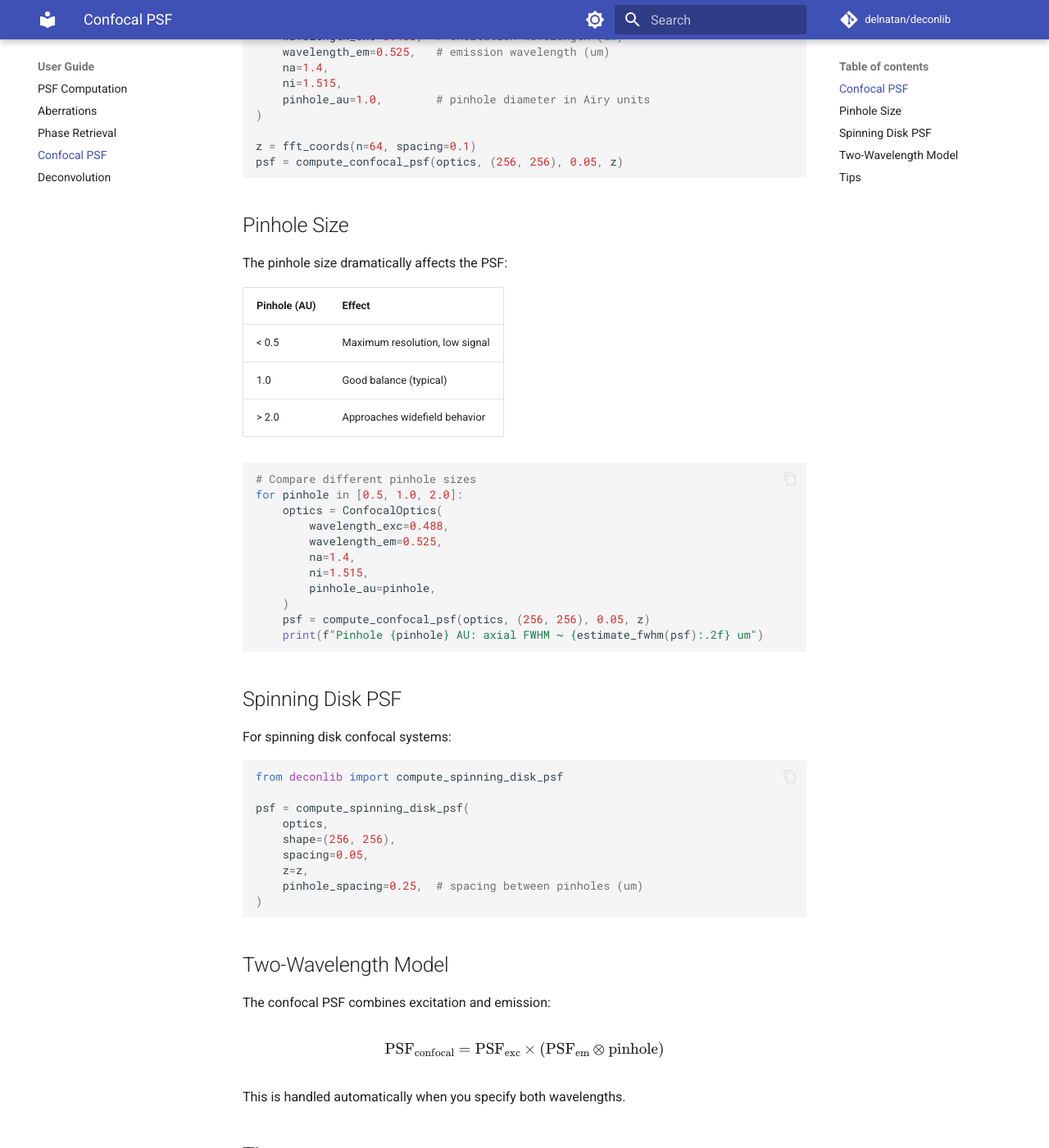
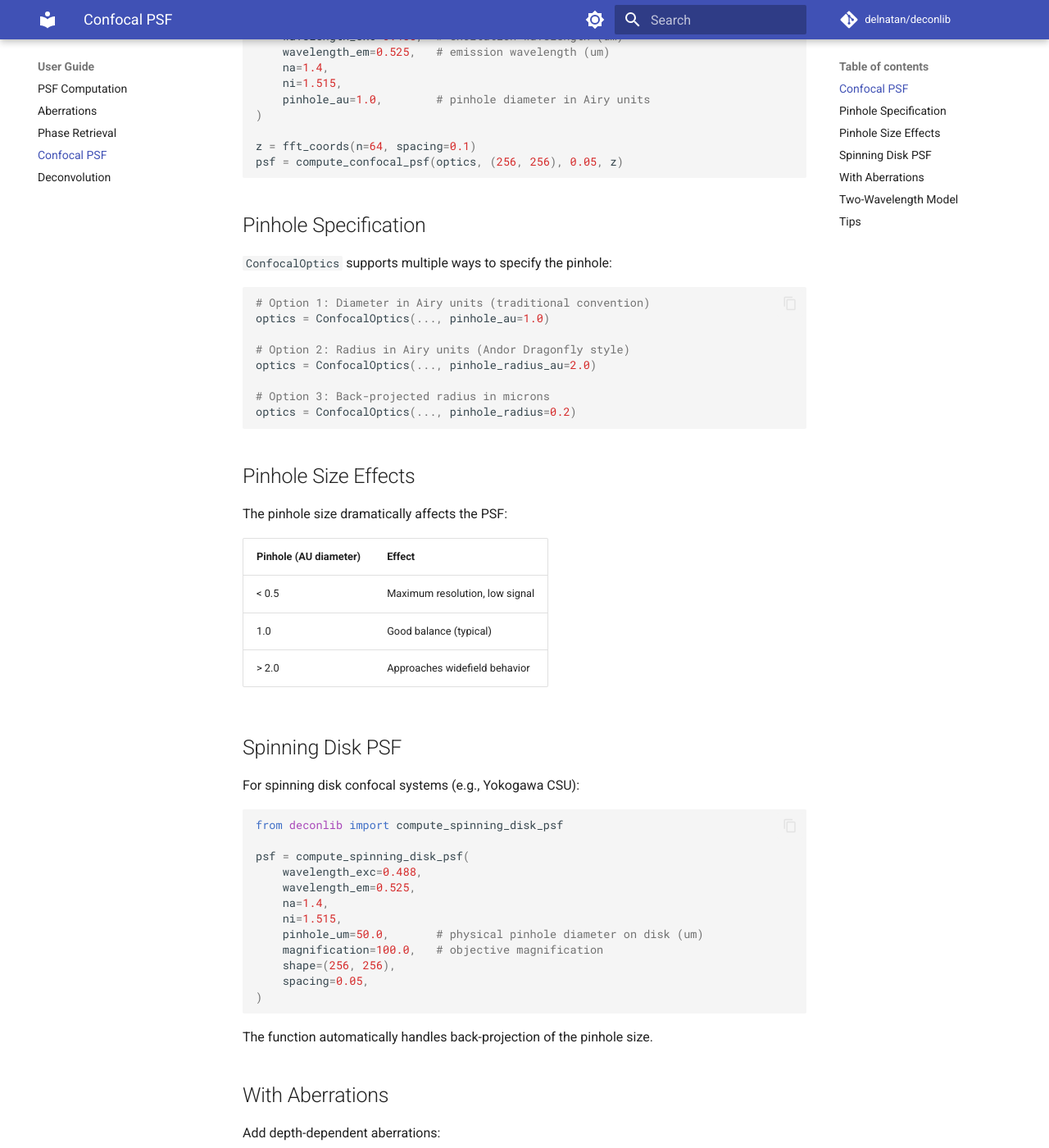
Before and after one commit to delnatan/deconlib, an MkDocs documentation site: the page built from docs/guide/confocal.md, in a window 1280 px wide and 1400 px high, scrolled down 418 px. Shown: the whole window at 82% size. Built offline with MkDocs 1.6.1 and Material for MkDocs 9.7.7, drawn with Linux system fonts in a browser that asks for light colours; comment, search, counter and statistics services are not loaded; some of the changed text lies outside the part shown.

Commit message:
Fix documentation to match actual implementation
- confocal.md: Remove non-existent pinhole_spacing parameter,
  fix compute_spinning_disk_psf signature to use individual params
- phase-retrieval.md: Add support_error_history to result table,
  fix initialization description (random phase, not uniform),
  add vectorial phase retrieval section

````diff
--- a/docs/guide/confocal.md
+++ b/docs/guide/confocal.md
@@ -21,43 +21,66 @@ z = fft_coords(n=64, spacing=0.1)
 psf = compute_confocal_psf(optics, (256, 256), 0.05, z)
 ```
 
-## Pinhole Size
+## Pinhole Specification
+
+`ConfocalOptics` supports multiple ways to specify the pinhole:
+
+```python
+# Option 1: Diameter in Airy units (traditional convention)
+optics = ConfocalOptics(..., pinhole_au=1.0)
+
+# Option 2: Radius in Airy units (Andor Dragonfly style)
+optics = ConfocalOptics(..., pinhole_radius_au=2.0)
+
+# Option 3: Back-projected radius in microns
+optics = ConfocalOptics(..., pinhole_radius=0.2)
+```
+
+## Pinhole Size Effects
 
 The pinhole size dramatically affects the PSF:
 
-| Pinhole (AU) | Effect |
-|--------------|--------|
+| Pinhole (AU diameter) | Effect |
+|-----------------------|--------|
 | < 0.5 | Maximum resolution, low signal |
 | 1.0 | Good balance (typical) |
 | > 2.0 | Approaches widefield behavior |
 
-```python
-# Compare different pinhole sizes
-for pinhole in [0.5, 1.0, 2.0]:
-    optics = ConfocalOptics(
-        wavelength_exc=0.488,
-        wavelength_em=0.525,
-        na=1.4,
-        ni=1.515,
-        pinhole_au=pinhole,
-    )
-    psf = compute_confocal_psf(optics, (256, 256), 0.05, z)
-    print(f"Pinhole {pinhole} AU: axial FWHM ~ {estimate_fwhm(psf):.2f} um")
-```
-
 ## Spinning Disk PSF
 
-For spinning disk confocal systems:
+For spinning disk confocal systems (e.g., Yokogawa CSU):
 
 ```python
 from deconlib import compute_spinning_disk_psf
 
 psf = compute_spinning_disk_psf(
+    wavelength_exc=0.488,
+    wavelength_em=0.525,
+    na=1.4,
+    ni=1.515,
+    pinhole_um=50.0,       # physical pinhole diameter on disk (um)
+    magnification=100.0,   # objective magnification
+    shape=(256, 256),
+    spacing=0.05,
+)
+```
+
+The function automatically handles back-projection of the pinhole size.
+
+## With Aberrations
+
+Add depth-dependent aberrations:
+
+```python
+from deconlib import IndexMismatch
+
+psf = compute_confocal_psf(
     optics,
     shape=(256, 256),
     spacing=0.05,
     z=z,
-    pinhole_spacing=0.25,  # spacing between pinholes (um)
+    aberrations=[IndexMismatch(depth=10.0)],
+    vectorial=True,  # recommended for high-NA with RI mismatch
 )
 ```
 
@@ -77,8 +100,10 @@ This is handled automatically when you specify both wavelengths.
     Confocal PSFs are typically narrower than widefield. Use finer pixel spacing (e.g., 50nm instead of 85nm) to properly sample the PSF.
 
 !!! tip "Pinhole Units"
-    One Airy unit (AU) is defined as:
+    One Airy unit (AU) diameter is defined as:
 
     \[
-    1\, \text{AU} = \frac{1.22 \lambda_\text{em}}{\text{NA}}
+    1\, \text{AU} = \frac{1.22 \lambda_\text{em}}{\text{NA}} \times 2
     \]
+
+    (The Airy radius is \(0.61 \lambda / \text{NA}\))
````
Also changed, not shown: docs/guide/phase-retrieval.md (+33 -11 lines).
